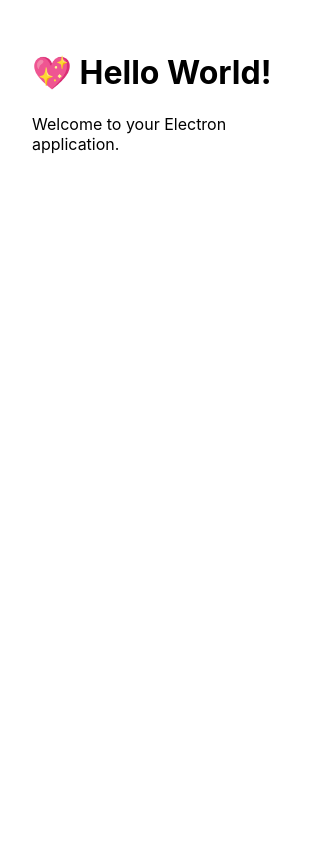
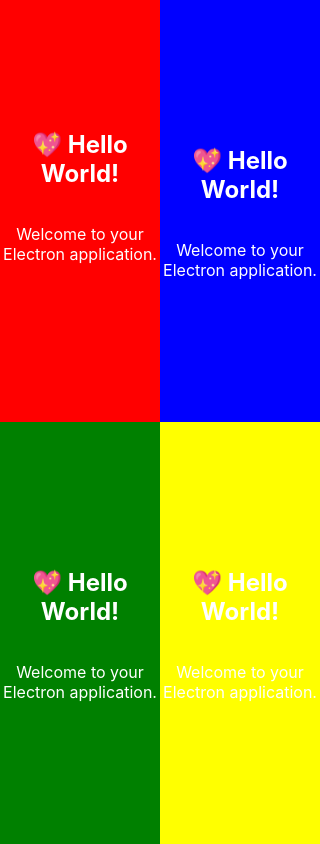
Before and after one commit to ashmanq/DisplayStatsApp, an Electron app: page src/index.html in a window 320 px wide. Drawn offline with Linux system fonts and the light colour scheme; no server answers.

Commit message:
Added some styling to main window

```diff
--- a/src/index.css
+++ b/src/index.css
@@ -1,6 +1,27 @@
-body {
+body, html {
   font-family: -apple-system, BlinkMacSystemFont, "Segoe UI", Roboto, Helvetica, Arial, sans-serif;
-  margin: auto;
-  max-width: 38rem;
-  padding: 2rem;
+  margin: 0;
+  padding: 0;
+  height: 100%;
+  box-sizing: border-box;
+  background-color: black;
+  color: white;
 }
+
+.container {
+  /* margin: 2rem; */
+  display: grid;
+  grid-template-columns: 1fr 1fr;
+  grid-template-rows: 1fr 1fr;
+  place-content: center;
+  height: 100%;
+}
+
+.grid-box {
+  display: flex;
+  flex-direction: column;
+  text-align: center;
+  justify-content: center;
+  height: 100%;
+  background-color: var(--colour);
+}
--- a/src/index.html
+++ b/src/index.html
@@ -2,13 +2,34 @@
 <html>
   <head>
     <meta charset="UTF-8">
-    <title>Hello World!</title>
+    <title>Stats Display</title>
     <link rel="stylesheet" href="index.css">
   </head>
   <body>
-    <h1>💖 Hello World!</h1>
-    <p>Welcome to your Electron application.</p>
-    <p id="main-text"></p>
+    <section class="container">
+      <div class="grid-box" style="--colour: red">
+        <h1>💖 Hello World!</h1>
+        <p>Welcome to your Electron application.</p>
+        <p id="main-text"></p>
+      </div>
+      <div class="grid-box" style="--colour: blue">
+        <h1>💖 Hello World!</h1>
+        <p>Welcome to your Electron application.</p>
+        <!-- <p id="main-text"></p> -->
+      </div>
+      <div class="grid-box" style="--colour: green">
+        <h1>💖 Hello World!</h1>
+        <p>Welcome to your Electron application.</p>
+        <!-- <p id="main-text"></p> -->
+      </div>
+      <div class="grid-box" style="--colour: yellow">
+        <h1>💖 Hello World!</h1>
+        <p>Welcome to your Electron application.</p>
+        <!-- <p id="main-text"></p> -->
+      </div>
+
+    </section>
+
   </body>
   <script src="indexScript.js">
   </script>
--- a/src/index.js
+++ b/src/index.js
@@ -12,8 +12,8 @@
 const createWindow = () => {
   // Create the browser window.
   const mainWindow = new BrowserWindow({
-    width: 800,
-    height: 600,
+    width: 320,
+    height: 240,
     webPreferences: {
       nodeIntegration: true
     }
--- a/src/indexScript.js
+++ b/src/indexScript.js
@@ -1,4 +1,3 @@
-// const os = require('os');
 const { ipcRenderer } = require('electron');
 
 
```
